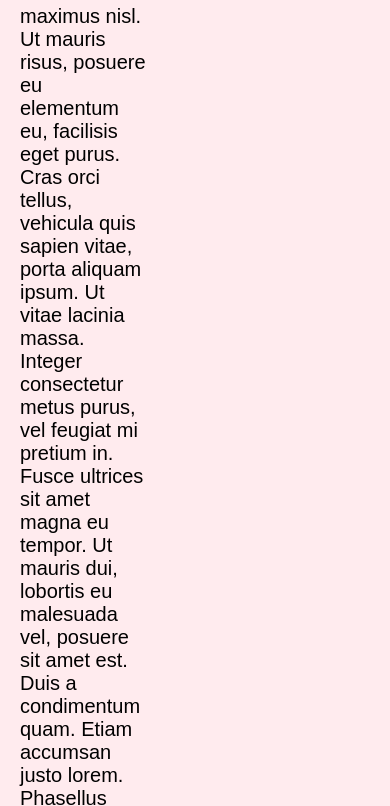
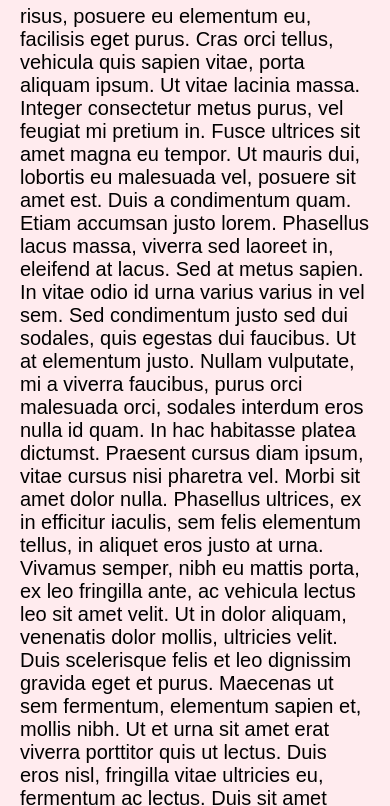
Before and after one commit to peterokwara/Personal-Blog-Site, a plain HTML site: page pages/About.html in a window 390 px wide. Shown: the part 197-1003 px from the top of the page. Drawn offline with Linux system fonts and the light colour scheme.

Commit message:
Fix responsive mobile design for about page

```diff
--- a/css/about.css
+++ b/css/about.css
@@ -8,6 +8,7 @@
   height: 100%;
   padding-left: 20px;
   padding-right: 20px;
+  grid-area: c;
   /* grid-area: 2/1/2/1; */
   /* grid-template-rows: 100px 1fr; */
 }
```
